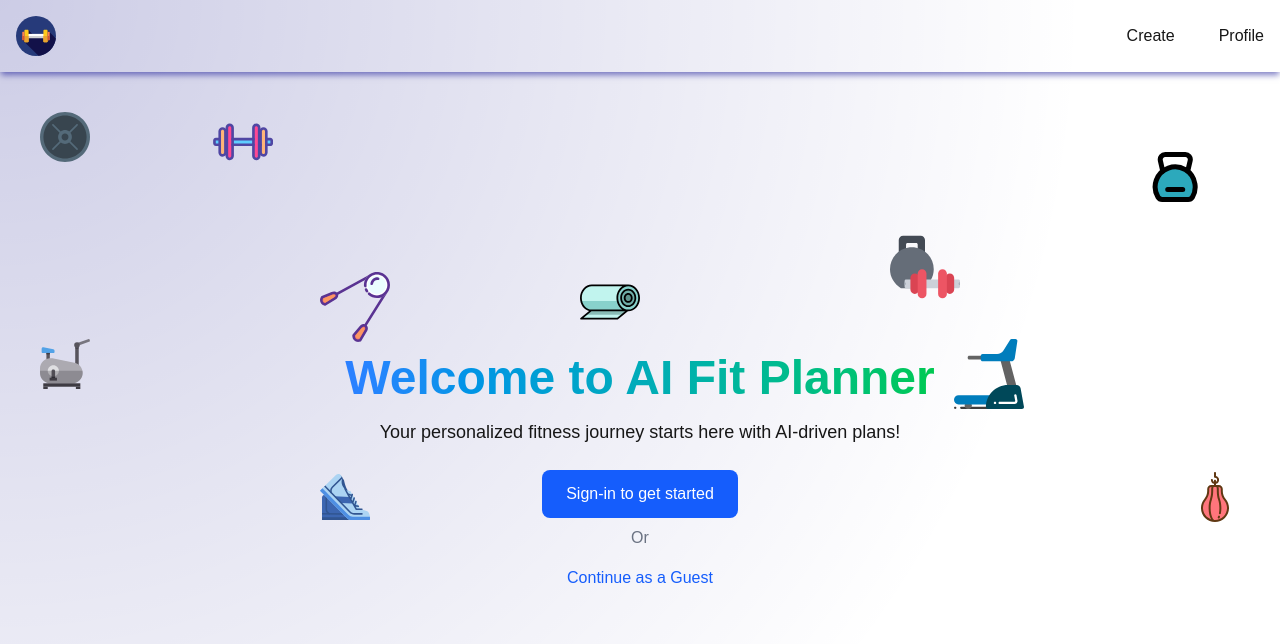
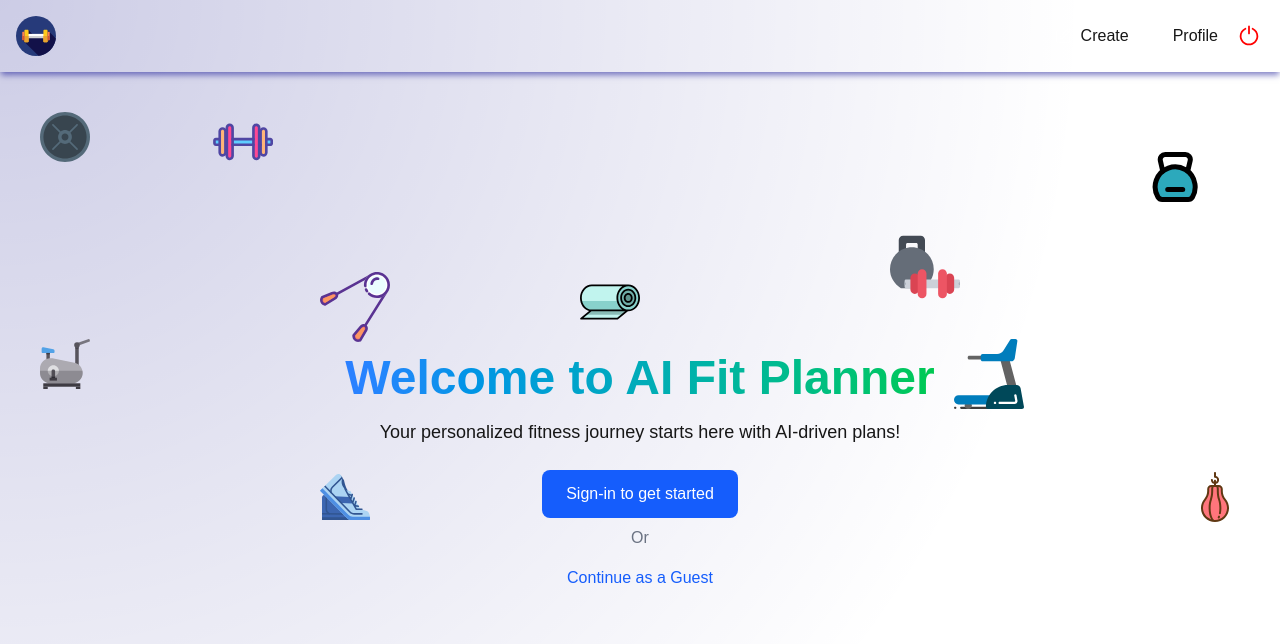
Before and after one commit to debasish-pothal/aifit-planner, a Next.js app: page / in a window 1280 px wide. Shown: the top 644 px of the page. Built offline with nearby package versions, Linux system fonts and the light colour scheme.

Commit message:
added logout in nav

```diff
--- a/src/components/navbar.tsx
+++ b/src/components/navbar.tsx
@@ -35,6 +35,9 @@ export default function Navbar() {
           />
           Profile
         </Link>
+        <Link href="/logout" className="flex items-center hover:underline">
+          <Image src="/logout.svg" alt="Logout Icon" width={30} height={30} />
+        </Link>
       </div>
     </nav>
   );
```
Also changed, not shown: public/logout.svg (added).
